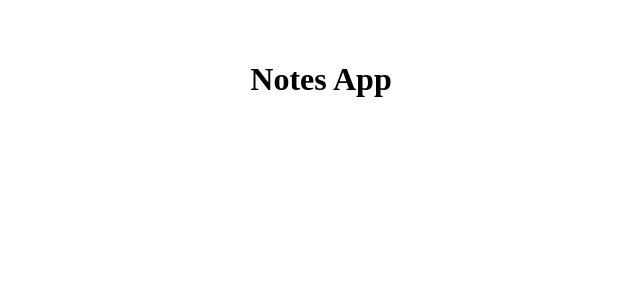
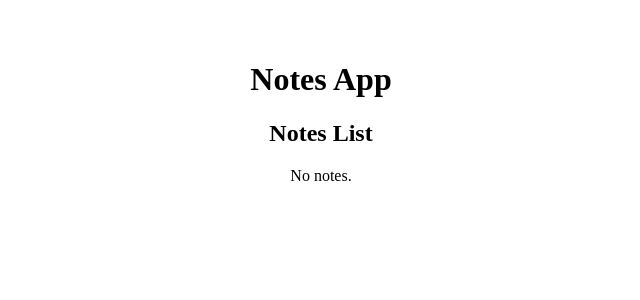
Before and after one commit to ElvisKnapman/notes-app-dotnet, a React app in the folder frontend/: page / in a window 1280 px wide. Shown: the top 300 px of the page, without its empty margins (319-959 px from the left). Built offline with nearby package versions, Linux system fonts and the light colour scheme; the HTML template or start-up script is replaced by a standard one.

Commit message:
Create Note model and NotesList component

```diff
--- a/frontend/src/App.tsx
+++ b/frontend/src/App.tsx
@@ -1,11 +1,13 @@
 import './App.css';
+import NotesList from './components/NotesList';
+import type { Note } from './models/notes/Note';
 
-function App() {
+export default function App() {
+  const notes: Note[] = [];
   return (
     <>
       <h1>Notes App</h1>
+      <NotesList notes={notes} />
     </>
   );
 }
-
-export default App;
--- /dev/null
+++ b/frontend/src/components/NotesList.tsx
@@ -0,0 +1,16 @@
+import type { Note } from '../models/notes/Note';
+
+interface NotesListProps {
+  notes: Note[];
+}
+
+export default function NotesList({ notes }: NotesListProps) {
+  return (
+    <div>
+      <h2>Notes List</h2>
+      <div>
+        {notes.length > 0 ? `There are ${notes.length} notes.` : 'No notes.'}
+      </div>
+    </div>
+  );
+}
--- /dev/null
+++ b/frontend/src/models/notes/Note.ts
@@ -0,0 +1,8 @@
+export interface Note {
+  id: string;
+  title: string;
+  content: string;
+  createdAt: string;
+  updatedAt: string;
+  userId: string;
+}
```
